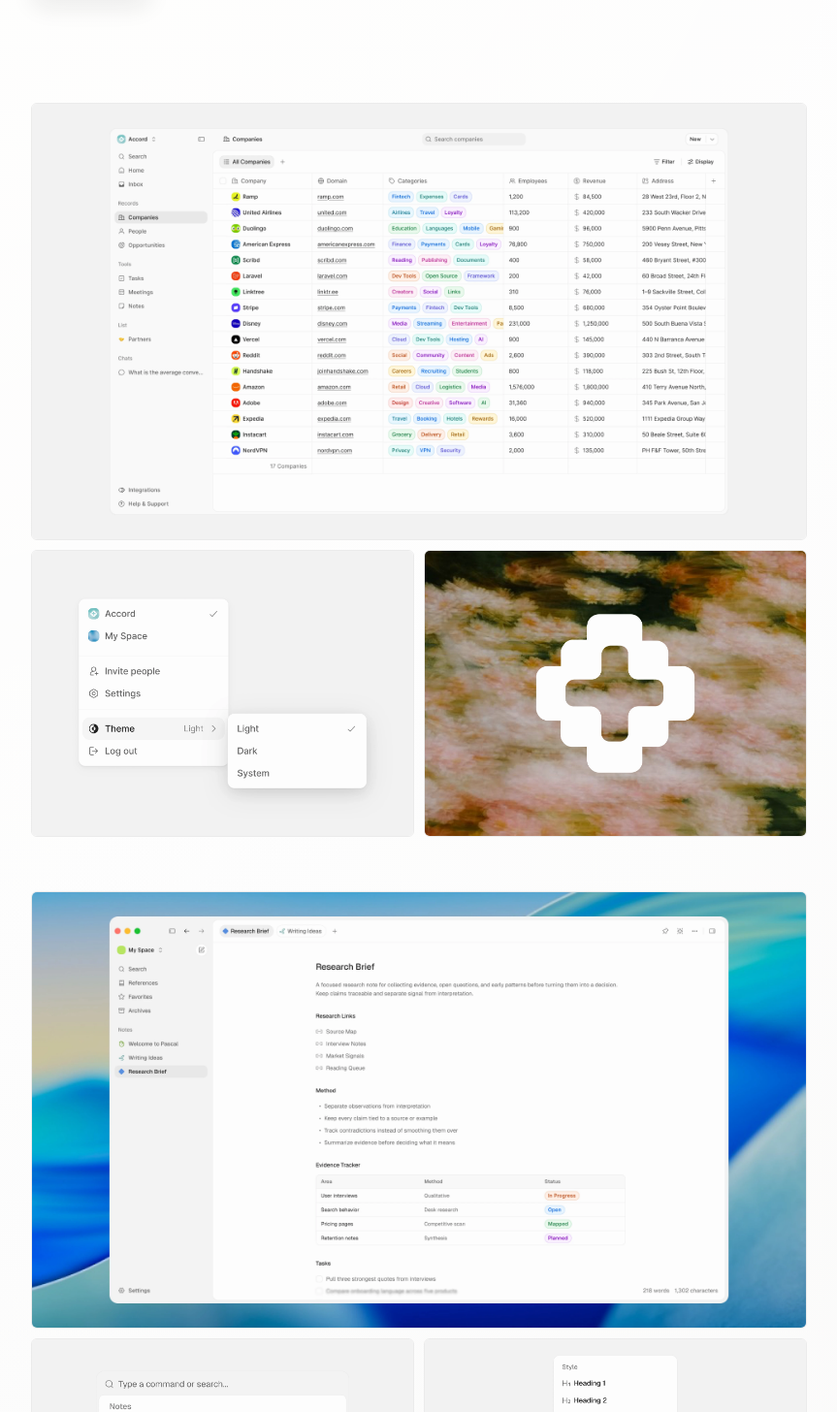
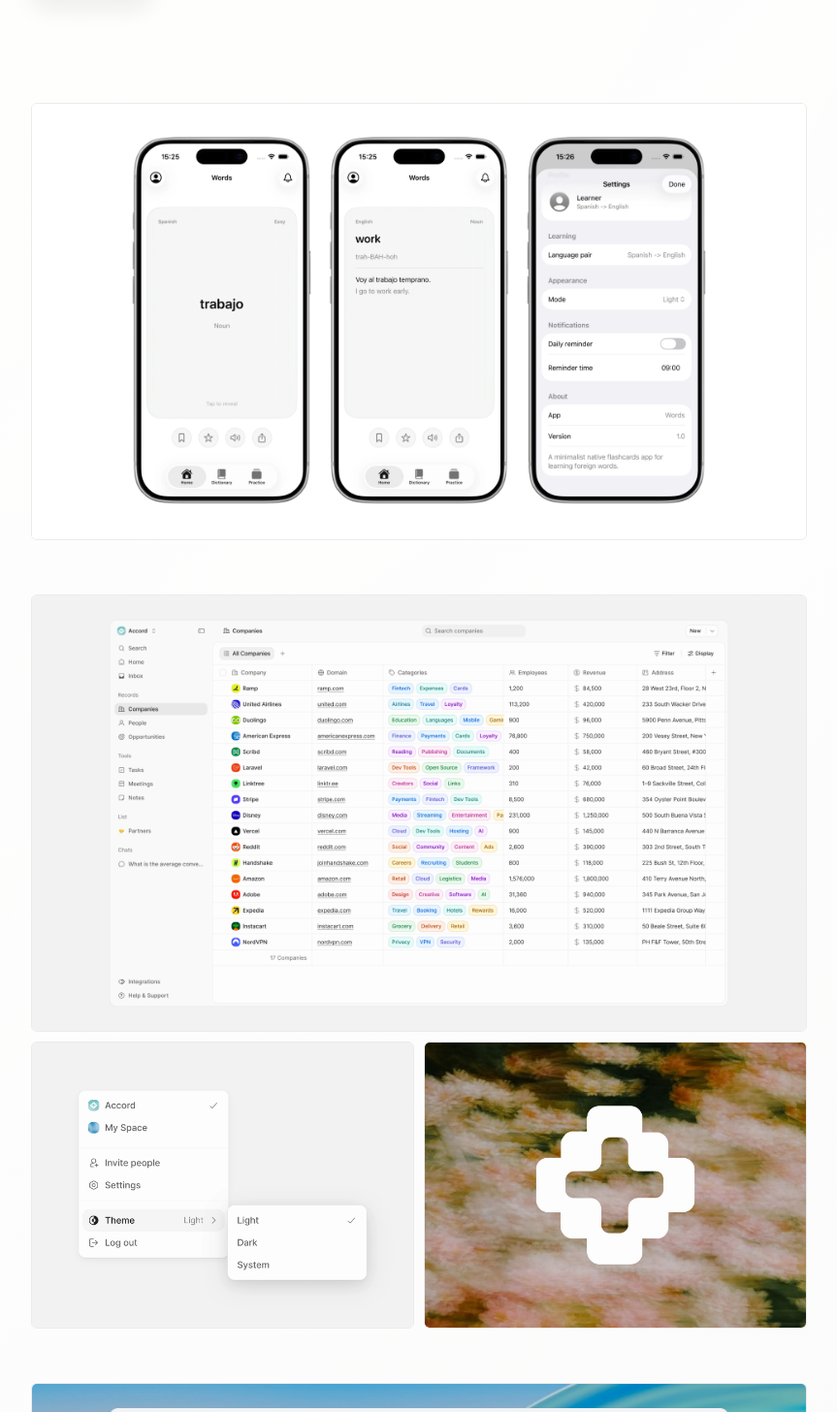
Before and after one commit to emrnc/alex-lohinov-portfolio, a Next.js app: page / in a window 1280 px wide. Shown: the part 434-1890 px from the top of the page at 97% size, without its empty margins (208-1071 px from the left). Built offline with nearby package versions, Linux system fonts and the light colour scheme.

Commit message:
Add Metal portfolio project

```diff
--- a/app/page.tsx
+++ b/app/page.tsx
@@ -51,7 +51,12 @@ export default function Home() {
 
         <section className="projects-section" aria-label="Project visuals">
           {portfolioProjects.map((project, projectIndex) => (
-            <section className="project-group" key={project.title} aria-label={`${project.title} visuals`}>
+            <section
+              className="project-group"
+              key={project.title}
+              aria-label={`${project.title} visuals`}
+              data-project={project.title.toLowerCase()}
+            >
               <div className="portfolio-gallery">
                 {project.shots.map((shot, shotIndex) => (
                   <ProjectLightbox
--- a/app/portfolio-content.ts
+++ b/app/portfolio-content.ts
@@ -29,6 +29,18 @@ export const actions: SocialAction[] = [
 ];
 
 export const portfolioProjects: PortfolioProject[] = [
+  {
+    title: "Metal",
+    shots: [
+      {
+        title: "Metal language learning app",
+        image: "/project-metal-overview-20260514-2160p.webp",
+        darkImage: "/project-metal-overview-dark-20260514-2160p.webp",
+        width: 3840,
+        height: 2160,
+      },
+    ],
+  },
   {
     title: "Accord",
     shots: [
--- a/app/styles/layout.css
+++ b/app/styles/layout.css
@@ -132,12 +132,12 @@
   object-fit: cover;
 }
 
-.project-group:nth-child(2) .project-frame:last-child {
+.project-group[data-project="pascal"] .project-frame:last-child {
   grid-column: 1 / -1;
   aspect-ratio: auto;
 }
 
-.project-group:nth-child(2) .project-frame:last-child .project-image {
+.project-group[data-project="pascal"] .project-frame:last-child .project-image {
   height: auto;
   object-fit: initial;
 }
```
Also changed, not shown: public/project-metal-overview-20260514-2160p.webp (added), public/project-metal-overview-dark-20260514-2160p.webp (added).
